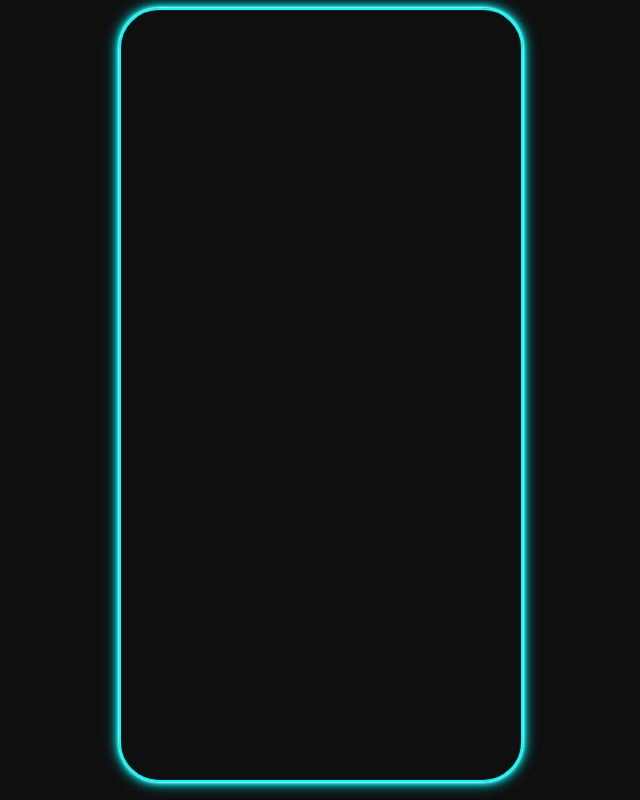
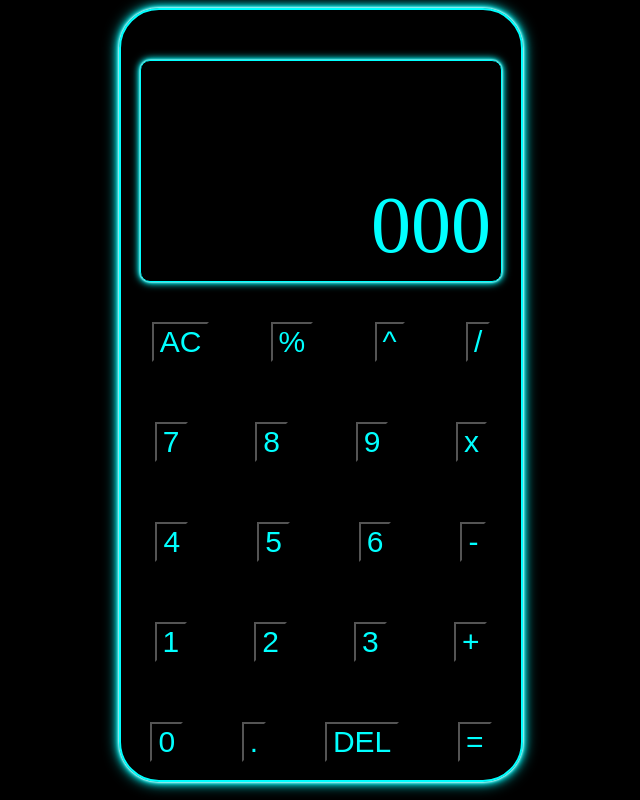
Before and after one commit to hashimxkhan/calcularium, a plain HTML site: page index.html in a window 1280 px wide. Shown: the whole page, without its empty margins (319-959 px from the left). Drawn offline with Linux system fonts and the light colour scheme.

Commit message:
Added fronted Created frontend for the calculator following a specific theme for design

```diff
--- a/index.html
+++ b/index.html
@@ -8,7 +8,46 @@
     <link rel="stylesheet" href="style.css">
 </head>
 <body>
-<div class="container"></div>
+<div class="container">
+
+    <div class="display">
+
+    </div>
+    <div class="buttons">
+        <div class="line">
+        <button>AC</button>
+        <button>%</button>
+        <button>^</button>
+        <button>/</button>
+    </div>
+    <div class="line">
+        <button>7</button>
+        <button>8</button>
+        <button>9</button>
+        <button>x</button>
+    </div>
+    <div class="line">
+        <button>4</button>
+        <button> 5</button>
+        <button>6</button>
+        <button>-</button>
+    </div>
+    <div class="line">
+        <button>1</button>
+        <button>2</button>
+        <button>3</button>
+        <button>+</button>
+    </div>
+    <div class="line">
+        <button>0</button>
+        <button>.</button>
+        <button>DEL</button>
+        <button>=</button>
+    </div>
+
+    </div>
+</div>
+
 
 </body>
 </html>
--- a/script.js
+++ b/script.js
@@ -1,3 +1,6 @@
+let firstNum
+let secondNum
+let operator
 function add(a, b) {
     return a + b
 }
@@ -16,3 +19,32 @@ function mod(a, b) {
 function power(a, b) {
     return a ** b
 }
+
+function operate(firstNum, secondNum, operator) {
+    switch(operator) {
+        case "+":
+            add(firstNum, secondNum)
+            break
+        case "-":
+            subtract(firstNum, secondNum)
+        case "x":
+            multiply(firstNum, secondNum)
+        case "/":
+            divide(firstNum, secondNum)
+        case "%":
+            mod(firstNum, secondNum)
+        case "^":
+            power(firstNum, secondNum)
+    }
+}
+
+const display = document.querySelector(".display")
+display.textContent = "000"
+/*
+const buttons = document.querySelector(".buttons")
+for (let i = 0; i <= 9; i++) {
+const digit = document.createElement("button")
+digit.textContent = i
+digit.className = "btn"
+buttons.appendChild(digit)
+} */
--- a/style.css
+++ b/style.css
@@ -1,5 +1,5 @@
 body {
-    background-color: rgb(15, 15, 16);
+    background-color: black;
 }
 .container {
     margin: auto;
@@ -11,5 +11,40 @@ body {
     0 0 3px #fff,  /* Medium inner glow */
     0 0 5px #0ff,  /* Large inner glow */
     0 0 8px #0ff,  /* Larger outer glow */
-    0 0 15px #0ff;  /* Largest outer glow */ ;
+    0 0 15px #0ff;  /* Largest outer glow */
 }
+
+.display {
+    margin: auto;
+    padding: 10px;
+    color: aqua;
+    font-size: 80px;
+    display: flex;
+    justify-content: end;
+    align-items: end;
+    margin-top: 50px;
+    width: 340px;
+    height: 200px;
+    border-radius: 10px;
+    border: 1px solid aqua;
+    box-shadow:  0 0 1px #fff,   /* Small inner glow */
+    0 0 2px #fff,  /* Medium inner glow */
+    0 0 3px #0ff,  /* Large inner glow */
+    0 0 6px #0ff,  /* Larger outer glow */
+    0 0 10px #0ff;  /* Largest outer glow */ ;
+}
+.line {
+    padding-top: 40px;
+    display: flex;
+    align-items: center;
+    justify-content: center;
+    padding-bottom: 20px;
+}
+
+button {
+    font-size: 30px;
+    color: #0ff;
+    background-color: black;
+    margin: auto;
+    outline: none;
+}
```
